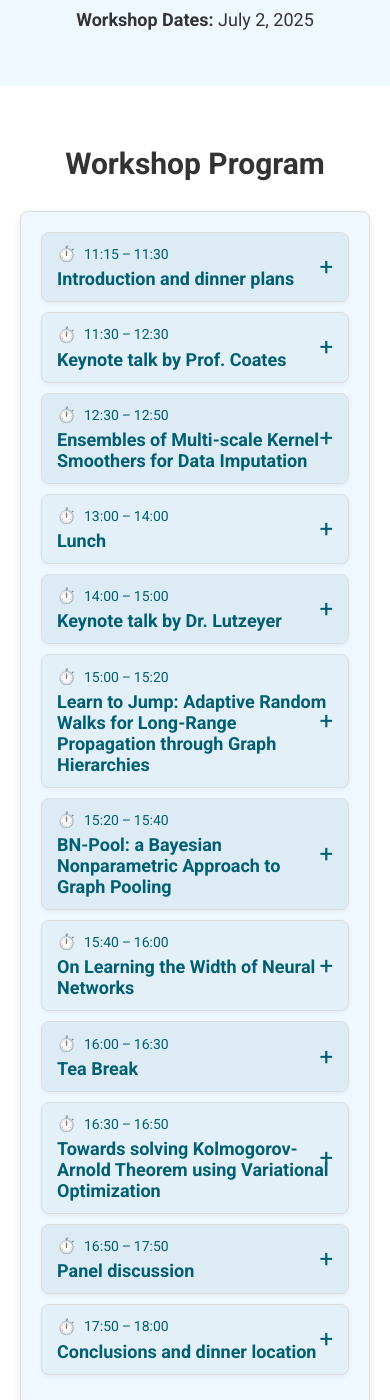
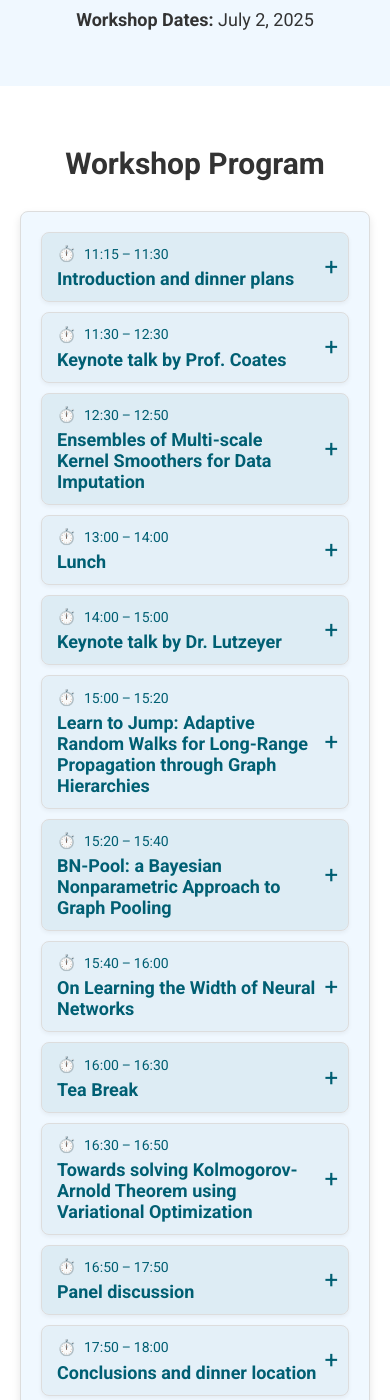
Before and after one commit to combayns2025/combayns2025.github.io, a Jekyll site: the page built from index.md, in a window 390 px wide and 1400 px high, scrolled down 835 px. Built offline with Jekyll 4.4.1, drawn with Linux system fonts in a browser that asks for light colours.

Commit message:
Update style.css

```diff
--- a/assets/css/style.css
+++ b/assets/css/style.css
@@ -239,15 +239,29 @@
 
 /* Style for the visible part of the schedule item (the summary content) */
 #program .schedule-item {
-  padding: 16px 20px;
+  /* --- MODIFICATION STARTS HERE --- */
+  padding: 16px 40px 16px 20px; /* Increased right padding to 40px */
+  /* --- MODIFICATION ENDS HERE --- */
   border-bottom: none;
+  display: flex;
+  flex-direction: column;
+  align-items: flex-start;
+  position: relative;
+  gap: 5px;
+}
+
+/* Add a pseudo-element for the expansion indicator */
+#program summary .schedule-item::after {
+  content: '+';
+  font-size: 24px;
+  color: #005f73;
+  transition: transform 0.2s ease-in-out;
+  position: absolute;
   /* --- MODIFICATION STARTS HERE --- */
-  display: flex; /* Use flexbox */
-  flex-direction: column; /* Stack items vertically */
-  align-items: flex-start; /* Align items to the left within their column */
-  position: relative; /* Needed for absolute positioning of the expand icon */
-  gap: 5px; /* Small gap between stacked items (time and title) */
+  right: 15px; /* Adjusted slightly to sit nicely within the increased padding */
   /* --- MODIFICATION ENDS HERE --- */
+  top: 50%;
+  transform: translateY(-50%);
 }
 
 /* Adjust order and spacing for time and title within the grid */
@@ -360,10 +374,12 @@
 /* Responsive adjustments for Program Section */
 @media (max-width: 480px) {
   #program .schedule-item {
-    flex-direction: column; /* Already column now, but good to keep */
+    flex-direction: column;
     align-items: flex-start;
-    padding: 12px 15px;
-    gap: 5px; /* Adjust gap for smaller screens */
+    /* --- MODIFICATION STARTS HERE --- */
+    padding: 12px 30px 12px 15px; /* Increased right padding to 30px for mobile */
+    /* --- MODIFICATION ENDS HERE --- */
+    gap: 5px;
   }
 
   #program .schedule-item .time {
@@ -377,8 +393,10 @@
   }
 
   #program summary .schedule-item::after {
-    position: absolute; /* Keep absolute positioning */
-    right: 15px; /* Adjust right position for mobile padding */
+    position: absolute;
+    /* --- MODIFICATION STARTS HERE --- */
+    right: 10px; /* Adjusted slightly for mobile to sit within increased padding */
+    /* --- MODIFICATION ENDS HERE --- */
     top: 50%;
     transform: translateY(-50%);
   }
```
